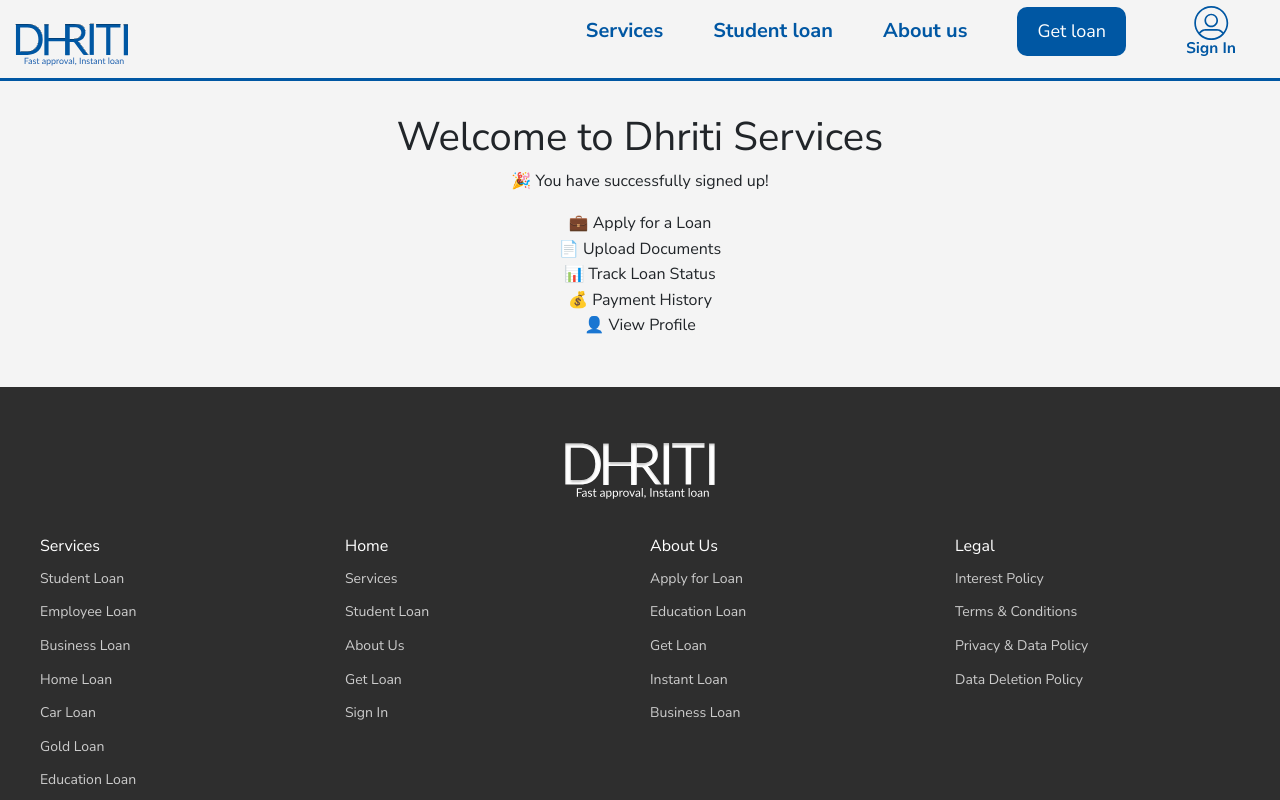
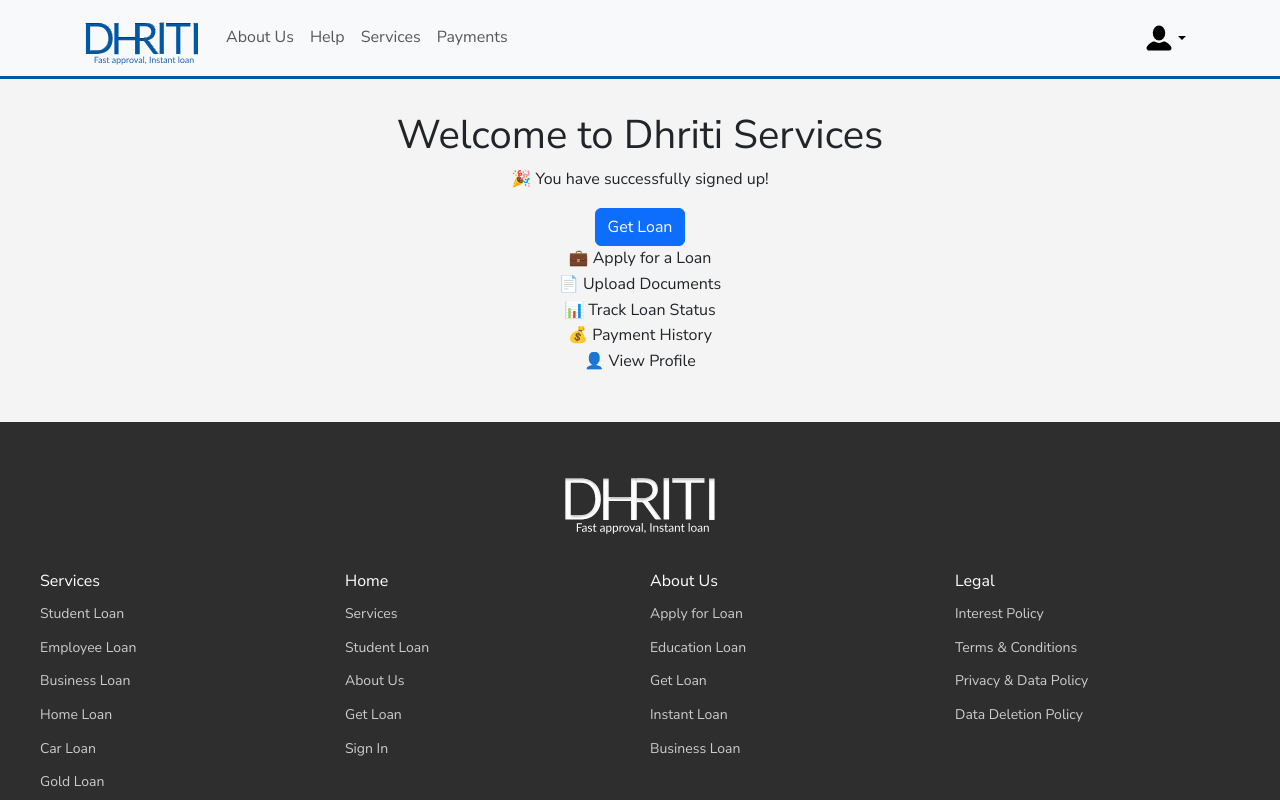
Before and after one commit to kasi039/LMS--Dhriti, a React (Create React App) app in the folder ui/: page /services in a window 1280 px wide. Shown: the top 800 px of the page. Built offline with nearby package versions, Linux system fonts and the light colour scheme; no server answers.

Commit message:
changes made for navbar

```diff
--- a/ui/src/App.js
+++ b/ui/src/App.js
@@ -1,9 +1,6 @@
-import { useState, useEffect } from "react";
-import { BrowserRouter as Router, Routes, Route, useLocation } from "react-router-dom";
-
-import Header from "./components/Header";
-import NavbarAfterLogin from "./components/NavbarAfterLogin";
-
+import {useState} from "react";
+import { BrowserRouter as Router, Routes, Route } from "react-router-dom";
+import Navbarfunction from "./components/Navbar";
 import HomePage from "./components/HomePage";
 import Footer from "./components/footer";
 import AuthPage from "./components/AuthPage";
@@ -14,81 +11,35 @@
 import ApplyLoan from "./components/ApplyLoan";
 import Success from "./components/successfull";
 import UserApplications from "./components/ApplicationbyUser";
-import Userdocuments from "./components/DocumentsByUser";
+import Userdocuments from "./components/DocumentsByUser"
 
 import "../src/css/App.css";
 import "../src/css/AuthPage.css";
 
-function Layout({ isLoggedIn, onLogout, onToggleTheme }) {
-  const location = useLocation();
-
-  // Pages that need NavbarAfterLogin
-  const pagesWithLoginNavbar = [
-    "/services",
-    "/payments",
-    "/about",
-    "/help",
-    "/useraccounts",
-    "/editform",
-    "/applyloan",
-    "/success",
-    "/userapplications",
-    "/userdocuments"
-  ];
-
-  const showLoginNavbar = isLoggedIn && pagesWithLoginNavbar.some(path =>
-    location.pathname.startsWith(path)
-  );
-
-  return (
-    <>
-      {showLoginNavbar ? (
-        <NavbarAfterLogin onLogout={onLogout} onToggleTheme={onToggleTheme} />
-      ) : (
-        <Header />
-      )}
-    </>
-  );
-}
-
 function App() {
-  const [isLoggedIn, setIsLoggedIn] = useState(false);
-
-  useEffect(() => {
-    const loggedIn = localStorage.getItem("isLoggedIn");
-    setIsLoggedIn(loggedIn === "true");
-  }, []);
-
-  const handleUserChange = () => {
-    localStorage.setItem("isLoggedIn", "true");
-    setIsLoggedIn(true);
+  const [userChanged, setUserChanged] = useState(false);
+  const onUserChange = () => {
+    setUserChanged(prev => !prev);
   };
-
-  const handleLogout = () => {
-    localStorage.removeItem("isLoggedIn");
-    setIsLoggedIn(false);
-  };
-
-  const handleToggleTheme = () => {
-    alert("Dark mode toggle clicked!");
-  };
-
   return (
     <Router>
-      <Layout isLoggedIn={isLoggedIn} onLogout={handleLogout} onToggleTheme={handleToggleTheme} />
+      <div className="App">
+        <Navbarfunction userChanged={userChanged} />
         <Routes>
           <Route path="/" element={<HomePage />} />
-        <Route path="/Auth" element={<AuthPage onUserChange={handleUserChange} />} />
+          <Route path="/Auth" element={<AuthPage onUserChange={onUserChange} />} />
           <Route path="/services" element={<ServicesPage />} />
-        <Route path="/admin" element={<AdminPage />} />
-        <Route path="/useraccounts" element={<UserAccounts />} />
-        <Route path="editform/:id" element={<EditUserPage />} />
+          <Route path="/admin" element={<AdminPage/>} />
+          <Route path="/useraccounts" element={<UserAccounts/>} />
+          <Route path="editform/:id" element={<EditUserPage/>} />
           <Route path="/applyloan" element={<ApplyLoan />} />
           <Route path="/success" element={<Success />} />
           <Route path="/userapplications" element={<UserApplications />} />
-        <Route path="/userdocuments" element={<Userdocuments />} />
+          <Route path="/userdocuments" element={<Userdocuments />}/>
+          {/* Add more routes as needed */}
         </Routes>
         <Footer />
+      </div>
     </Router>
   );
 }
--- a/ui/src/components/Header.js
+++ /dev/null
@@ -1,109 +0,0 @@
-import React, { useState, useEffect } from 'react';
-import { ReactComponent as Logo } from '../assets/logo.svg';
-import { ReactComponent as Profile } from '../assets/profile.svg';
-import { useNavigate } from 'react-router-dom';
-
-function Header({ userChanged }) {
-  const navigate = useNavigate();
-  const [user, setUser] = useState(null);
-
-  useEffect(() => {
-    const fetchSessionUser = async () => {
-      try {
-        const res = await fetch('http://localhost:5000/api/users/session-user', {
-          credentials: 'include',
-        });
-        if (!res.ok) throw new Error('Not logged in');
-        const data = await res.json();
-        console.log("Fetched session user:", data);
-        setUser(data.user);
-      } catch (err) {
-        console.log("Fetched session user error:", err);
-        setUser(null);
-      }
-    };
-    fetchSessionUser();
-  }, [userChanged]);
-
-  const logoutuser = async () => {
-    try {
-      if (!window.confirm("Are you sure you want to logout?")) return;
-      const res = await fetch('http://localhost:5000/api/users/logout', {
-        method: 'POST',
-        credentials: 'include',
-      });
-      if (!res.ok) throw new Error('Logout failed');
-      setUser(null);
-      navigate('/');
-    } catch (err) {
-      console.error("Logout error:", err);
-    }
-  };
-
-  const handleProtectedClick = (e, path) => {
-    e.preventDefault();
-    if (user) {
-      navigate(path);
-    } else {
-      alert('Please sign in first!');
-      navigate('/Auth');
-    }
-  };
-
-  return (
-    <header>
-      <nav className="navbar">
-        <div className="logo">
-          <a href="/">
-            <Logo className="logo-icon" />
-          </a>
-        </div>
-        <ul className="nav-links">
-          {user?.role !== 'admin' && (
-            <>
-              <li>
-                <a href="#" onClick={(e) => handleProtectedClick(e, '/services')}>Services</a>
-              </li>
-              <li>
-                <a href="#" onClick={(e) => handleProtectedClick(e, '/studentloan')}>Student loan</a>
-              </li>
-              <li>
-                <a href="#" onClick={(e) => handleProtectedClick(e, '/aboutus')}>About us</a>
-              </li>
-            </>
-          )}
-
-          {user?.role === 'admin' && (
-            <li><a href="/admin">Admin Dashboard</a></li>
-          )}
-
-          {user?.role !== 'admin' && (
-            <li className="loan-button-container">
-              <button
-                className="get-loan-button"
-                onClick={() => {
-                  if (user) {
-                    navigate('/applyloan');
-                  } else {
-                    alert('Please sign in first!');
-                    navigate('/Auth');
-                  }
-                }}
-              >
-                Get loan
-              </button>
-            </li>
-          )}
-
-
-            <li className="profile" onClick={() => navigate('/Auth')}>
-              <Profile className="profile-icon" />
-            </li>
-
-        </ul>
-      </nav>
-    </header>
-  );
-}
-
-export default Header;
--- /dev/null
+++ b/ui/src/components/Navbar.js
@@ -0,0 +1,102 @@
+
+import React, { useState, useEffect } from 'react';
+import { Link, useNavigate } from 'react-router-dom';
+import { Navbar, Nav, Container, Dropdown} from 'react-bootstrap';
+import { ReactComponent as Logo } from '../assets/logo.svg';
+import { ReactComponent as Profile } from '../assets/profile.svg';
+
+
+
+
+function Navbarfunction({userChanged }) {
+  const navigate = useNavigate();
+
+   const [user, setUser] = useState(null);
+
+  useEffect(() => {
+    const fetchSessionUser = async () => {
+      try {
+        const res = await fetch('http://localhost:5000/api/users/session-user', {
+          credentials: 'include',
+        });
+        if (!res.ok) throw new Error('Not logged in');
+        const data = await res.json();
+        console.log("Fetched session user:", data);
+        setUser(data.user);
+      } catch (err) {
+        console.log("Fetched session user error:", err);
+        setUser(null);
+      }
+    };
+    fetchSessionUser();
+  }, [userChanged]);
+
+    const logoutuser = async () => {
+      try {
+        if (!window.confirm("Are you sure you want to logout?")) return;
+        const res = await fetch('http://localhost:5000/api/users/logout', {
+          method: 'POST',
+          credentials: 'include',
+        });
+        if (!res.ok) throw new Error('Logout failed');
+        setUser(null);
+        navigate('/');
+      } catch (err) {
+        console.error("Logout error:", err);
+      }
+    }
+
+  return (
+    <Navbar bg="light" expand="lg">
+      <Container>
+        <Navbar.Brand>
+          <a href="/">
+            <Logo className="logo-icon" />
+          </a>
+        </Navbar.Brand>
+        <Navbar.Toggle aria-controls="navbar" />
+        <Navbar.Collapse id="navbar">
+          <Nav className="me-auto">
+
+           {user?.role !== 'admin' && (
+            <>
+            <Nav.Link as={Link} to="/about">About Us</Nav.Link>
+            <Nav.Link as={Link} to="/help">Help</Nav.Link>
+            <Nav.Link as={Link} to={ user ? "/services" : "/Auth"}>Services</Nav.Link>
+            <Nav.Link as={Link} to={ user ? "/payments" : "/Auth"}>Payments</Nav.Link>
+            </>
+           )}
+           {user?.role === 'user' && (
+            <>
+
+            </>
+           )}
+
+           {user?.role === 'admin' && (
+              <Nav.Link as={Link} to="/admin">Admin Dashboard</Nav.Link>
+           )}
+          </Nav>
+
+          <div className="d-flex align-items-center">
+            <Dropdown align="end">
+              <Dropdown.Toggle variant="light" id="dropdown-basic" className="d-flex align-items-center border-0 bg-transparent">
+                <Profile style={{ width: '30px', height: '30px' }} />
+              </Dropdown.Toggle>
+              <Dropdown.Menu>
+                { user ? (
+                  <>
+                  <Dropdown.Item onClick={(e) =>{e.preventDefault(); logoutuser();}}>Logout</Dropdown.Item>
+                  <Dropdown.Item onClick={() => navigate("/userapplications")}>My Profile</Dropdown.Item>
+                  </>
+                  ):(<Dropdown.Item onClick={() => navigate('/Auth')}>LogIn</Dropdown.Item>) }
+
+              </Dropdown.Menu>
+            </Dropdown>
+          </div>
+        </Navbar.Collapse>
+      </Container>
+    </Navbar>
+  );
+}
+
+export default Navbarfunction;
--- a/ui/src/components/NavbarAfterLogin.js
+++ /dev/null
@@ -1,46 +0,0 @@
-// components/NavbarAfterLogin.jsx
-import React from 'react';
-import { Link, useNavigate } from 'react-router-dom';
-import { Navbar, Nav, Container, Dropdown, Button } from 'react-bootstrap';
-import { ReactComponent as Profile } from '../assets/profile.svg'; // ✅ Your custom icon
-
-function NavbarAfterLogin({ onLogout, onToggleTheme }) {
-  const navigate = useNavigate();
-
-  const handleLogout = () => {
-    onLogout();
-    navigate('/');
-  };
-
-  return (
-    <Navbar bg="light" expand="lg">
-      <Container>
-        <Navbar.Brand>DHRITI</Navbar.Brand>
-        <Navbar.Toggle aria-controls="navbar" />
-        <Navbar.Collapse id="navbar">
-          <Nav className="me-auto">
-            <Nav.Link as={Link} to="/services">Services</Nav.Link>
-            <Nav.Link as={Link} to="/payments">Payments</Nav.Link>
-            <Nav.Link as={Link} to="/about">About Us</Nav.Link>
-            <Nav.Link as={Link} to="/help">Help</Nav.Link>
-          </Nav>
-
-          <div className="d-flex align-items-center">
-            <Button variant="outline-dark" onClick={onToggleTheme} className="me-3">🌗</Button>
-
-            <Dropdown align="end">
-              <Dropdown.Toggle variant="light" id="dropdown-basic" className="d-flex align-items-center border-0 bg-transparent">
-                <Profile style={{ width: '30px', height: '30px' }} />
-              </Dropdown.Toggle>
-              <Dropdown.Menu>
-                <Dropdown.Item onClick={handleLogout}>Logout</Dropdown.Item>
-              </Dropdown.Menu>
-            </Dropdown>
-          </div>
-        </Navbar.Collapse>
-      </Container>
-    </Navbar>
-  );
-}
-
-export default NavbarAfterLogin;
--- a/ui/src/components/ServicesPage.js
+++ b/ui/src/components/ServicesPage.js
@@ -1,11 +1,14 @@
-import React from "react";
+import { Button } from "react-bootstrap";
+import { useNavigate } from 'react-router-dom';
 
 function ServicesPage() {
+  const navigate = useNavigate()
   return (
     <div style={{ padding: "2rem", textAlign: "center" }}>
       <h1>Welcome to Dhriti Services</h1>
       <p>🎉 You have successfully signed up!</p>
       <ul style={{ listStyle: "none", padding: 0 }}>
+        <li><Button variant="primary" onClick = {() => navigate("/applyloan")}>Get Loan</Button></li>
         <li>💼 Apply for a Loan</li>
         <li>📄 Upload Documents</li>
         <li>📊 Track Loan Status</li>
```
Also changed, not shown: ui/src/assets/profile.svg. Lines whose indentation alone changed are shown as unchanged.
